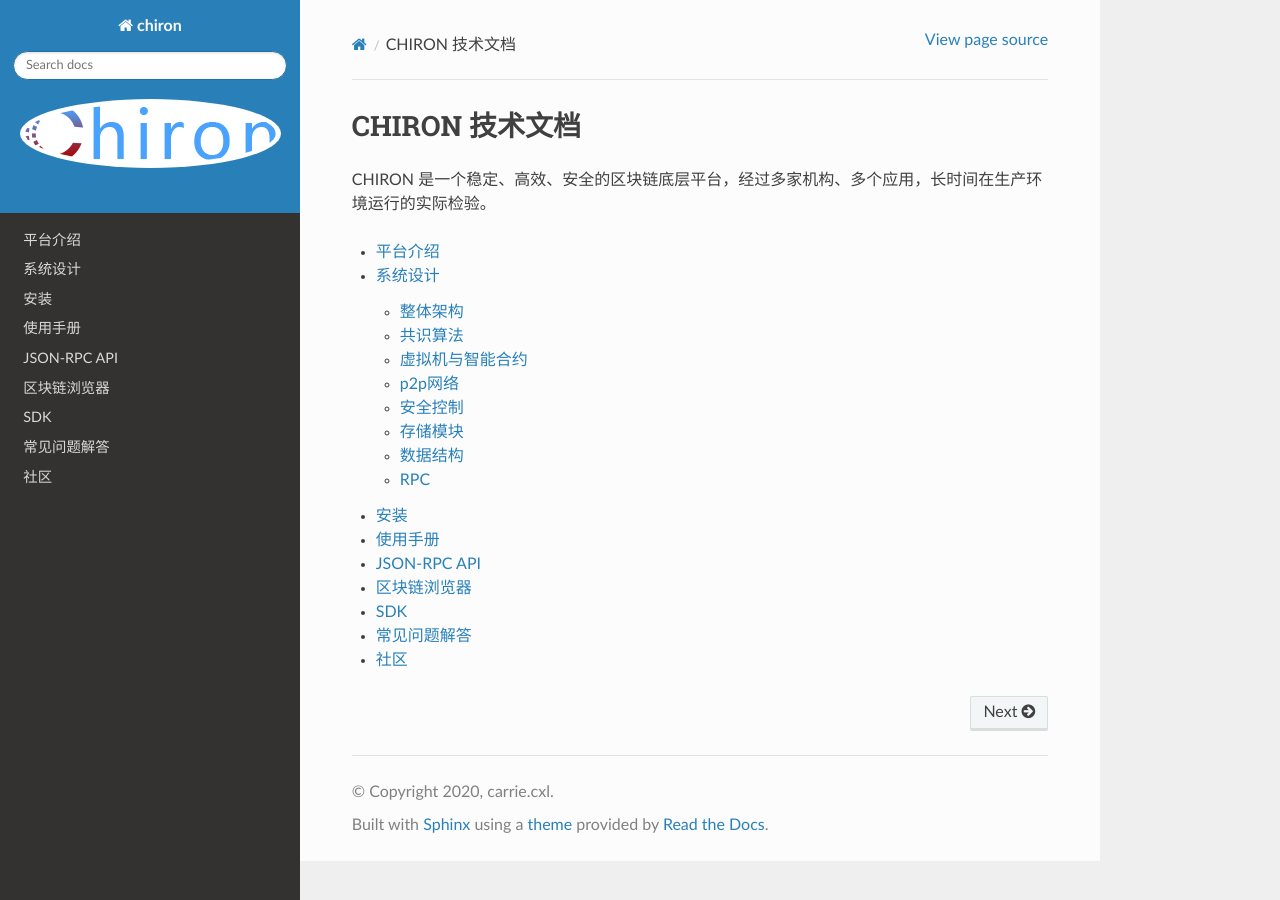
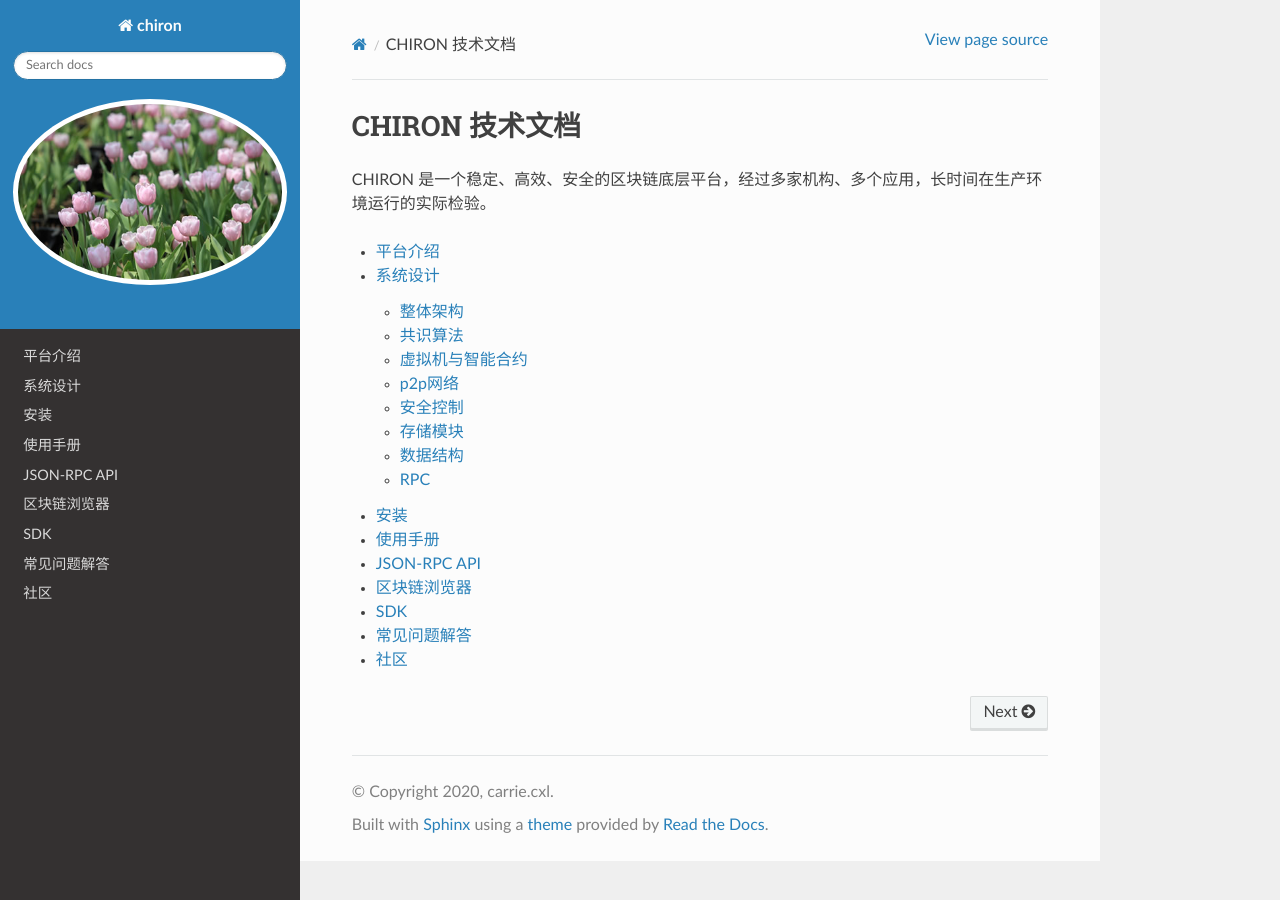
Before and after one commit to cxlhello/readdocs, a Sphinx documentation site: the page built from source/index.rst, in a window 1280 px wide. Built offline with Sphinx 7.4.7 and the Read the Docs theme 2.0.0, drawn with Linux system fonts in a browser that asks for light colours.

Commit message:
document structure update

```diff
--- a/source/_templates/layout.html
+++ b/source/_templates/layout.html
@@ -4,6 +4,6 @@
 {{ super() }}
 <br>
 <img style="background-color:#fff; height: unset; width: unset;" alt="CHIRON"
-     src={{ pathto("_static/images/chiron.png",1) }} />
+     src={{ pathto("_static/images/eg_tulip.jpg",1) }} />
 <br>
 {% endblock %}
```
Also changed, not shown: source/_static/images/eg_tulip.jpg (added).
